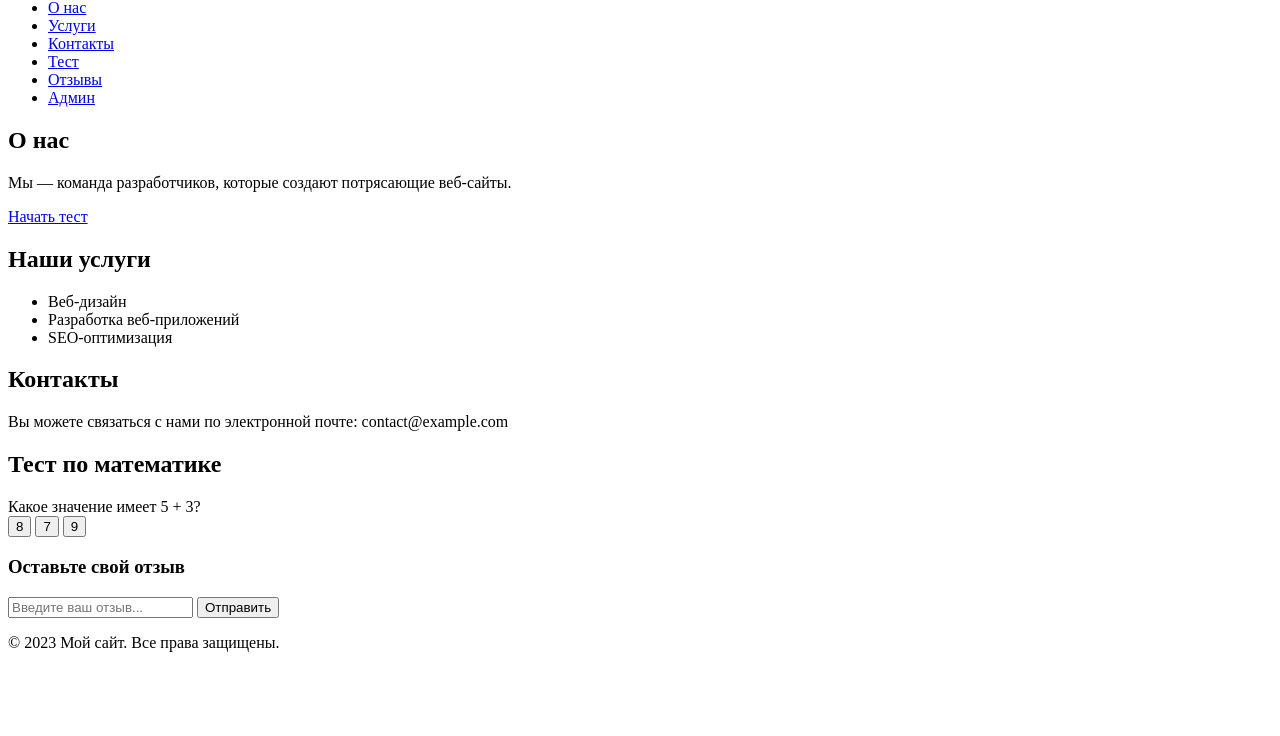
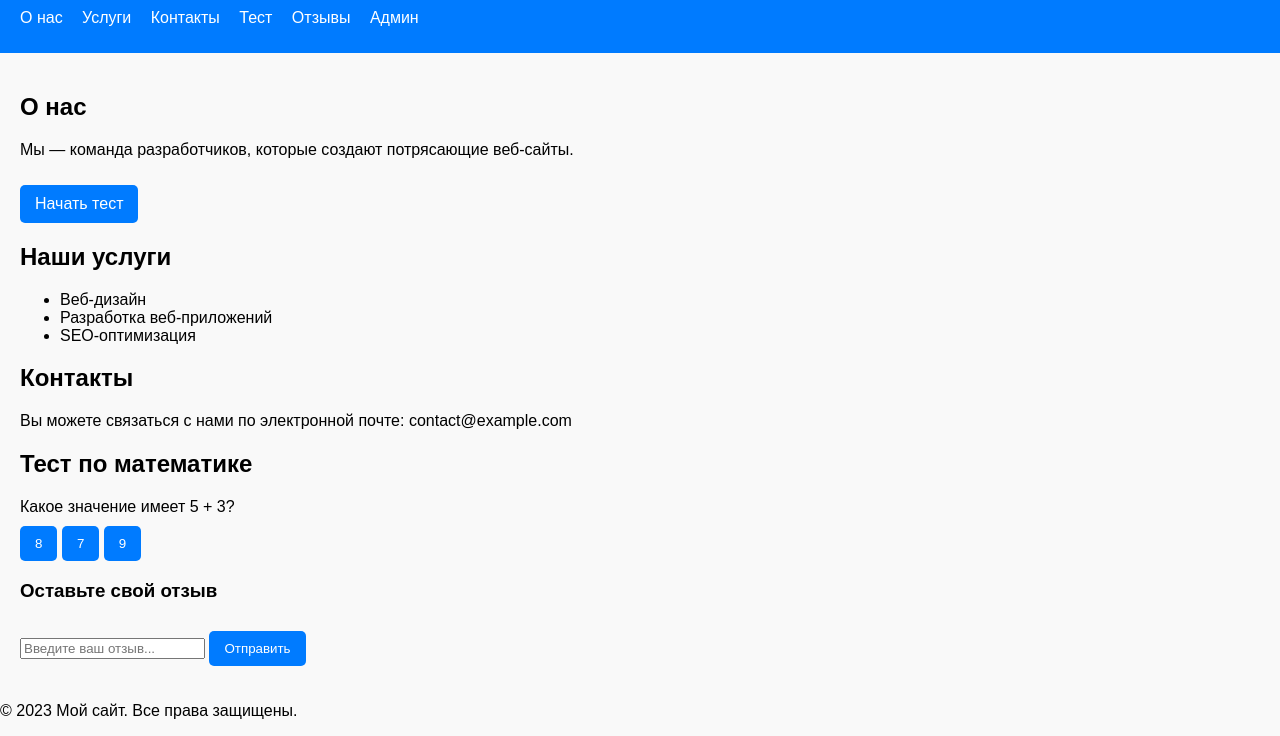
Before and after one commit to Lilux12/Mysitelive, a plain HTML site: page index.html in a window 1280 px wide. Shown: the part 81-817 px from the top of the page. Drawn offline with Linux system fonts and the light colour scheme.

Commit message:
Update index.html
Signed-off-by: Lilux12 <artbg543@gmail.com>

```diff
--- a/index.html
+++ b/index.html
@@ -5,7 +5,50 @@
     <meta name="viewport" content="width=device-width, initial-scale=1.0">
     <title>Простой сайт</title>
     <style>
-        /* Ваши стили остаются прежними */
+        body {
+            font-family: Arial, sans-serif;
+            margin: 0;
+            padding: 0;
+            background-color: #f9f9f9;
+        }
+
+        header {
+            background-color: #007bff;
+            color: white;
+            padding: 10px 20px;
+        }
+
+        nav ul {
+            list-style-type: none;
+            padding: 0;
+        }
+
+        nav ul li {
+            display: inline;
+            margin-right: 15px;
+        }
+
+        nav ul li a {
+            color: white;
+            text-decoration: none;
+        }
+
+        main {
+            padding: 20px;
+        }
+
+        .btn {
+            background-color: #007bff;
+            color: white;
+            border: none;
+            padding: 10px 15px;
+            text-align: center;
+            text-decoration: none;
+            display: inline-block;
+            margin-top: 10px;
+            cursor: pointer;
+            border-radius: 5px;
+        }
 
         .admin-panel {
             display: none;
@@ -86,6 +129,7 @@
             <input type="password" id="adminCode" placeholder="Введите код администратора..." />
             <button class="btn" onclick="checkAdminCode()">Войти</button>
             <div id="adminActions" style="display: none;">
+
                 <h3>Действия администратора</h3>
                 <p>Здесь вы можете что-то сделать, например, просмотреть отзывы и т.д.</p>
             </div>
@@ -110,7 +154,6 @@
         function submitReview() {
             const reviewInput = document.getElementById('reviewInput');
             const reviewsList = document.getElementById('reviewsList');
-
             const review = reviewInput.value;
             if (review) {
                 const reviewDiv = document.createElement('div');
```
